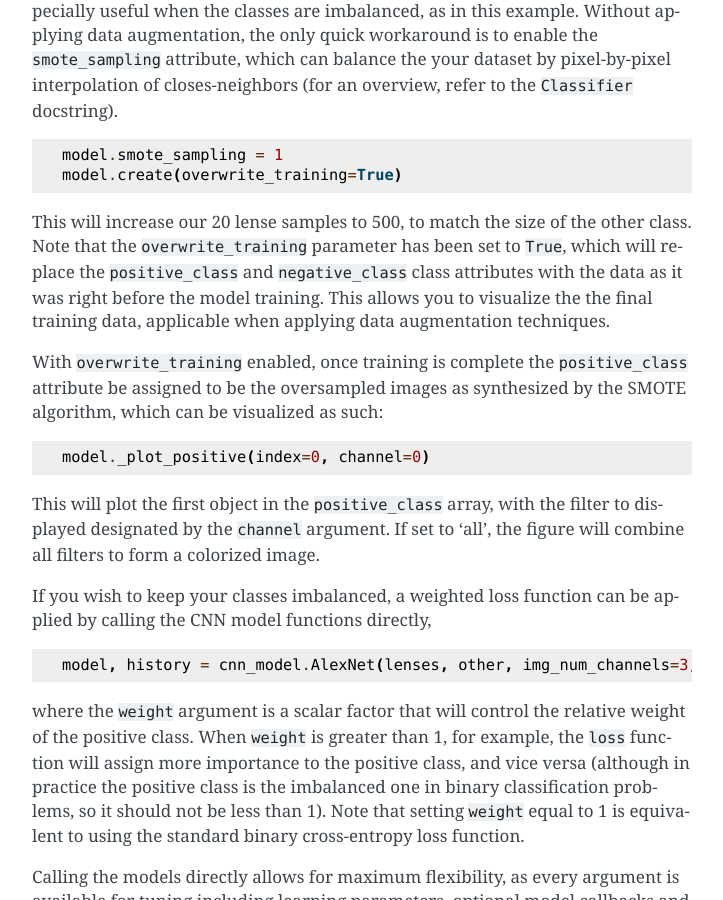
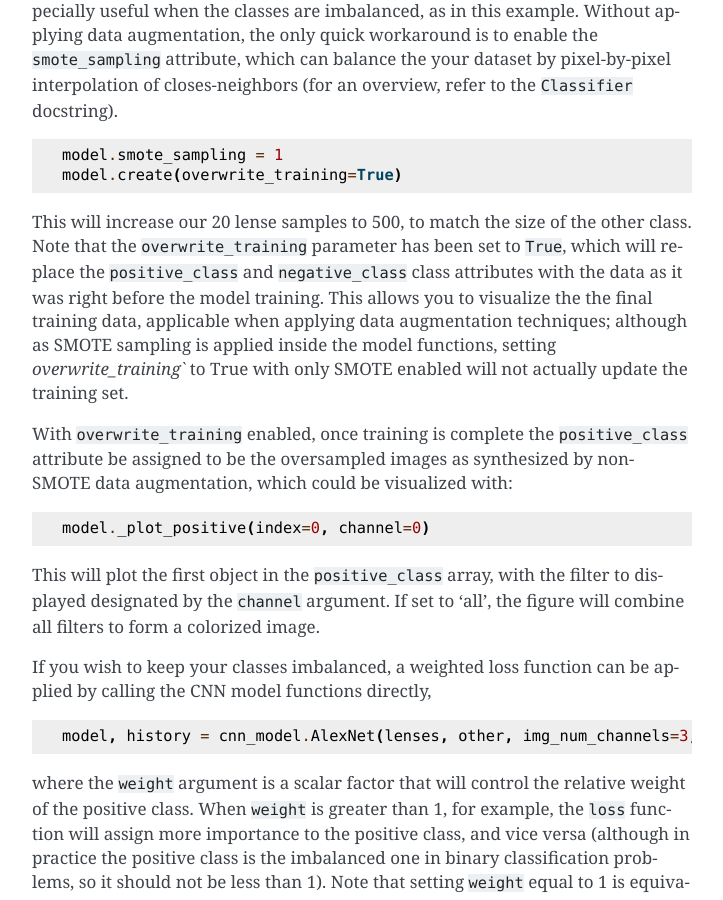
Before and after one commit to Professor-G/pyBIA, a Sphinx documentation site: the page built from docs/source/Examples.rst, in a window 1280 px wide and 900 px high, scrolled down 1615 px. Shown: the whole window, without its empty margins (388-1111 px from the left). Built offline with Sphinx 7.4.7, drawn with Linux system fonts in a browser that asks for light colours.

Commit message:
update example

```diff
--- a/docs/source/Examples.rst
+++ b/docs/source/Examples.rst
@@ -48,9 +48,9 @@ Note that the ``Classifier`` does not support weighted loss functions, which are
 	model.smote_sampling = 1
 	model.create(overwrite_training=True)
 
-This will increase our 20 lense samples to 500, to match the size of the other class. Note that the ``overwrite_training`` parameter has been set to ``True``, which will replace the ``positive_class`` and ``negative_class`` class attributes with the data as it was right before the model training. This allows you to visualize the the final training data, applicable when applying data augmentation techniques.
+This will increase our 20 lense samples to 500, to match the size of the other class. Note that the ``overwrite_training`` parameter has been set to ``True``, which will replace the ``positive_class`` and ``negative_class`` class attributes with the data as it was right before the model training. This allows you to visualize the the final training data, applicable when applying data augmentation techniques; although as SMOTE sampling is applied inside the model functions, setting `overwrite_training`` to True with only SMOTE enabled will not actually update the training set.
 
-With ``overwrite_training`` enabled, once training is complete the ``positive_class`` attribute be assigned to be the oversampled images as synthesized by the SMOTE algorithm, which can be visualized as such:
+With ``overwrite_training`` enabled, once training is complete the ``positive_class`` attribute be assigned to be the oversampled images as synthesized by non-SMOTE data augmentation, which could be visualized with:
 
 .. code-block:: python
 
@@ -190,7 +190,7 @@ If you know what augmentation proecdures are appropriate for your dataset, but d
 
         **batch_min** (int): The minimum number of augmentations to perform per image on the positive class, only applicable
             if opt_aug=True. Defaults to 2.
-        ** batch_max**  (int): The maximum number of augmentations to perform per image on the positive class, only applicable
+        ** batch_max** (int): The maximum number of augmentations to perform per image on the positive class, only applicable
             if opt_aug=True. Defaults to 25.
         batch_other (int): The number of augmentations to perform to the other class, presumed to be the majority class.
             Defaults to 1. This is done to ensure augmentation techniques are applied consistently across both classes.
```
Also changed, not shown: 1 other file.
